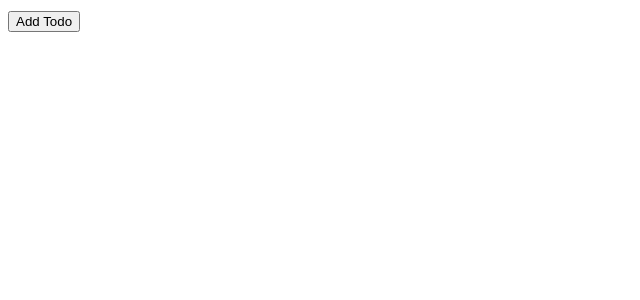
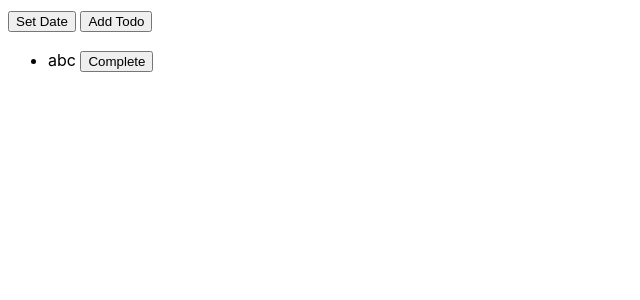
Before and after one commit to mikeaustin/todo-list, a React (Vite) app: page / in a window 1280 px wide. Shown: the top 300 px of the page, without its empty margins (0-640 px from the left). Built offline with nearby package versions, Linux system fonts and the light colour scheme.

Commit message:
Fix state

```diff
--- a/src/App.tsx
+++ b/src/App.tsx
@@ -9,13 +9,19 @@ function createStore(initialData) {
     document.dispatchEvent(new CustomEvent('store'));
   };
 
-  function useStore(selector) {
-    const [state, setState] = useState({ todos: selector(store) });
+  function useStore(selectors) {
+    const [state, setState] = useState(selectors.map(selector => selector(store)));
 
     const handleMessage = () => {
-      if (store.todos !== state.todos) {
-        setState({ todos: selector(store) });
-      }
+      const newState = selectors.map(selector => selector(store));
+
+      setState(state => {
+        console.log(newState.some((value, index) => value !== state[index]));
+
+        return newState.some((value, index) => value !== state[index])
+          ? newState
+          : state;
+      });
     };
 
     useEffect(() => {
@@ -33,28 +39,55 @@ function createStore(initialData) {
 }
 
 const useStore = createStore({
-  todos: [],
+  todos: [{
+    title: "abc", completed: false
+  }],
+  date: Date.now(),
 });
 
 const addTodo = title => state => ({
   ...state,
   todos: [
     ...state.todos,
-    { title }
+    { title, completed: false }
   ]
 });
 
+const completeTodo = title => state => ({
+  ...state,
+  todos: state.todos.map(todo => todo.title === title
+    ? { ...todo, completed: true }
+    : todo)
+});
+
+const setDate = date => state => ({
+  ...state,
+  date
+});
+
 function App() {
-  const [{ todos }, dispatch] = useStore(state => state.todos);
+  console.log('App()');
+
+  const [[todos], dispatch] = useStore([state => state.todos]);
 
   return (
     <>
+      <button onClick={() => dispatch(setDate(Date.now()))}>
+        Set Date
+      </button>
+      &nbsp;
       <button onClick={() => dispatch(addTodo(Date.now().toString(36)))}>
         Add Todo
       </button>
       <ul>
         {todos.map(todo => (
-          <li key={todo.title}>{todo.title}</li>
+          <li key={todo.title}> {todo.title} {todo.completed && 'completed'}
+            {!todo.completed && (
+              <button onClick={() => dispatch(completeTodo(todo.title))}>
+                Complete
+              </button>
+            )}
+          </li>
         ))}
       </ul>
     </>
```
